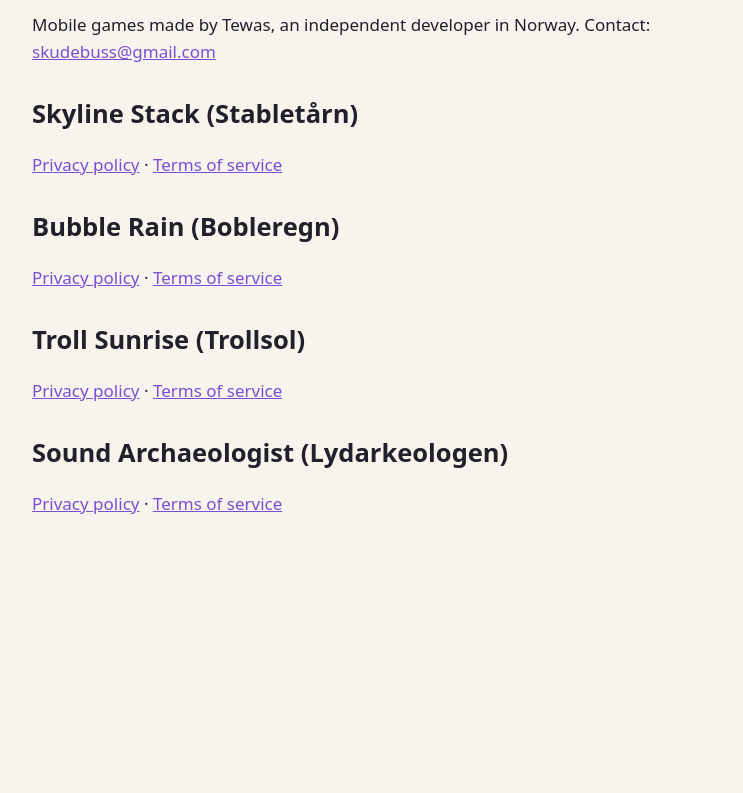
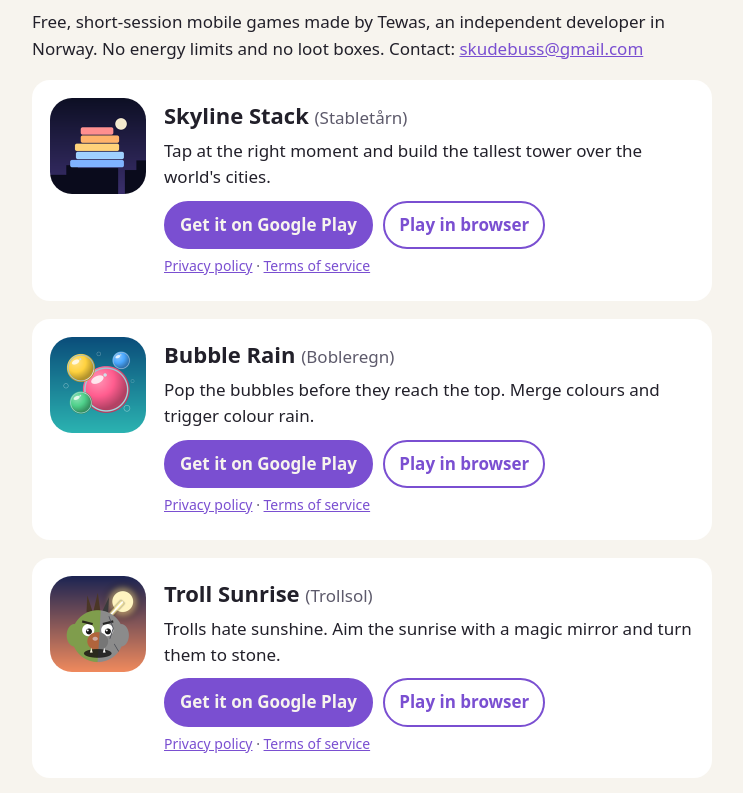
Before and after one commit to karmbuss/tewas-apps, a plain HTML site: page index.html in a window 1280 px wide. Shown: the part 129-922 px from the top of the page, without its empty margins (268-1011 px from the left). Before the commit the page ends 800 px from the top, so only its background shows below. Drawn offline with Linux system fonts and the light colour scheme.

Commit message:
Forside: alle tre spill med ikon, Google Play-knapp og nettversjon
Kan brukes som eneste lenke i profilen på TikTok/Instagram/YouTube.

Co-Authored-By: Claude Opus 5.5 <noreply@anthropic.com>
Claude-Session: https://claude.ai/code/session_013VY4ybdBt1gSBWVvcr3P8z

```diff
--- a/index.html
+++ b/index.html
@@ -1,11 +1,23 @@
 <!doctype html>
 <html lang="en"><head><meta charset="utf-8"><meta name="viewport" content="width=device-width,initial-scale=1">
 <title>Games by Tewas</title>
-<style>:root{--bg:#f7f4ee;--fg:#22202a;--accent:#7a4fd1;color-scheme:light}@media (prefers-color-scheme:dark){:root{--bg:#121118;--fg:#ecebf2;--accent:#b9a2ff;color-scheme:dark}}
-body{margin:0;background:var(--bg);color:var(--fg);font:17px/1.6 system-ui,sans-serif}.wrap{max-width:680px;margin:0 auto;padding:40px 16px}a{color:var(--accent)}h2{margin:28px 0 4px}</style></head><body><div class="wrap">
-<h1>Games by Tewas</h1><p>Mobile games made by Tewas, an independent developer in Norway. Contact: <a href="mailto:skudebuss@gmail.com">skudebuss@gmail.com</a></p>
-<h2>Skyline Stack (Stabletårn)</h2><p><a href="skyline-stack/privacy/">Privacy policy</a> · <a href="skyline-stack/terms/">Terms of service</a></p>
-<h2>Bubble Rain (Bobleregn)</h2><p><a href="bubble-rain/privacy/">Privacy policy</a> · <a href="bubble-rain/terms/">Terms of service</a></p>
-<h2>Troll Sunrise (Trollsol)</h2><p><a href="troll-sunrise/privacy/">Privacy policy</a> · <a href="troll-sunrise/terms/">Terms of service</a></p>
-<h2>Sound Archaeologist (Lydarkeologen)</h2><p><a href="sound-archaeologist/privacy/">Privacy policy</a> · <a href="sound-archaeologist/terms/">Terms of service</a></p>
+<meta name="description" content="Free mobile games from Tewas, an independent developer in Norway: Skyline Stack, Bubble Rain and Troll Sunrise.">
+<meta property="og:title" content="Games by Tewas"><meta property="og:description" content="Free mobile games from Norway: Skyline Stack, Bubble Rain and Troll Sunrise.">
+<style>:root{--bg:#f7f4ee;--fg:#22202a;--muted:#5d5a6b;--card:#fff;--accent:#7a4fd1;color-scheme:light}@media (prefers-color-scheme:dark){:root{--bg:#121118;--fg:#ecebf2;--muted:#a9a6b8;--card:#1d1b26;--accent:#b9a2ff;color-scheme:dark}}
+body{margin:0;background:var(--bg);color:var(--fg);font:17px/1.55 system-ui,sans-serif}.wrap{max-width:680px;margin:0 auto;padding:40px 16px}a{color:var(--accent)}
+.game{display:flex;gap:18px;align-items:flex-start;background:var(--card);border-radius:18px;padding:18px;margin:18px 0}.game img{border-radius:22px;flex:none}
+h2{margin:0 0 4px;font-size:22px}h2 span{font-weight:500;color:var(--muted);font-size:17px}.game p{margin:6px 0}
+.btns a{display:inline-block;padding:9px 14px;border-radius:999px;border:2px solid var(--accent);text-decoration:none;font-weight:600;margin:4px 6px 0 0}.btns a.play{background:var(--accent);color:var(--bg)}
+.small{font-size:14px;color:var(--muted)}@media (max-width:420px){.game img{width:72px;height:72px}}</style></head><body><div class="wrap">
+<h1>Games by Tewas</h1><p>Free, short-session mobile games made by Tewas, an independent developer in Norway. No energy limits and no loot boxes. Contact: <a href="mailto:skudebuss@gmail.com">skudebuss@gmail.com</a></p>
+<section class="game"><img src="img/stabletarn.png" width="96" height="96" alt="Skyline Stack icon"><div><h2>Skyline Stack <span>(Stabletårn)</span></h2><p>Tap at the right moment and build the tallest tower over the world's cities.</p>
+<p class="btns"><a class="play" href="https://play.google.com/store/apps/details?id=no.karmbuss.stabletarn&amp;referrer=utm_source%3Dwebsite%26utm_medium%3Dlanding">Get it on Google Play</a> <a href="https://tewas.itch.io/skyline-stack">Play in browser</a></p>
+<p class="small"><a href="skyline-stack/privacy/">Privacy policy</a> · <a href="skyline-stack/terms/">Terms of service</a></p></div></section>
+<section class="game"><img src="img/bobleregn.png" width="96" height="96" alt="Bubble Rain icon"><div><h2>Bubble Rain <span>(Bobleregn)</span></h2><p>Pop the bubbles before they reach the top. Merge colours and trigger colour rain.</p>
+<p class="btns"><a class="play" href="https://play.google.com/store/apps/details?id=no.karmbuss.bobleregn&amp;referrer=utm_source%3Dwebsite%26utm_medium%3Dlanding">Get it on Google Play</a> <a href="https://tewas.itch.io/bubble-rain">Play in browser</a></p>
+<p class="small"><a href="bubble-rain/privacy/">Privacy policy</a> · <a href="bubble-rain/terms/">Terms of service</a></p></div></section>
+<section class="game"><img src="img/trollsol.png" width="96" height="96" alt="Troll Sunrise icon"><div><h2>Troll Sunrise <span>(Trollsol)</span></h2><p>Trolls hate sunshine. Aim the sunrise with a magic mirror and turn them to stone.</p>
+<p class="btns"><a class="play" href="https://play.google.com/store/apps/details?id=no.karmbuss.trollsol&amp;referrer=utm_source%3Dwebsite%26utm_medium%3Dlanding">Get it on Google Play</a> <a href="https://tewas.itch.io/troll-sunrise">Play in browser</a></p>
+<p class="small"><a href="troll-sunrise/privacy/">Privacy policy</a> · <a href="troll-sunrise/terms/">Terms of service</a></p></div></section>
+<p class="small">Sound Archaeologist (Lydarkeologen) is coming soon: <a href="sound-archaeologist/privacy/">Privacy policy</a> · <a href="sound-archaeologist/terms/">Terms of service</a></p>
 </div></body></html>
```
Also changed, not shown: img/bobleregn.png (added), img/stabletarn.png (added), img/trollsol.png (added).
